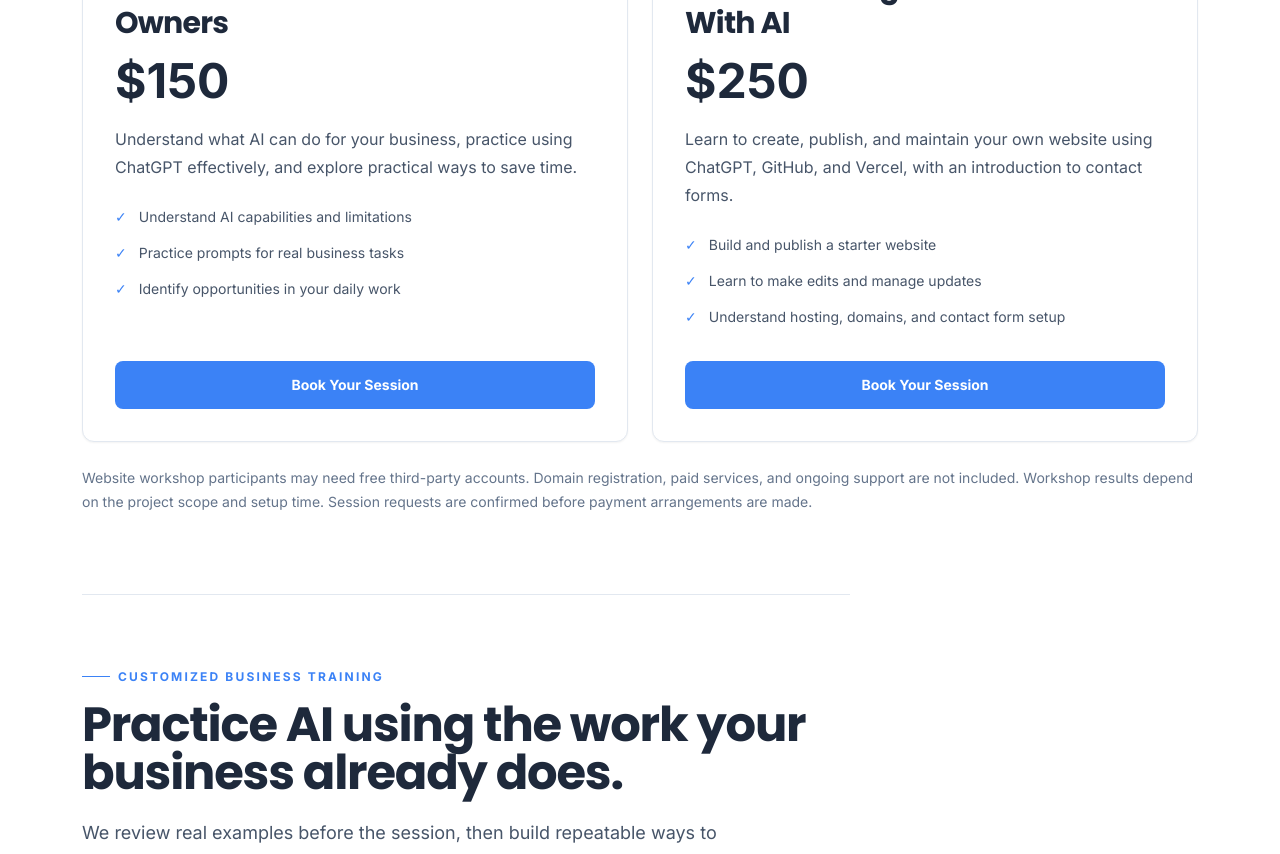
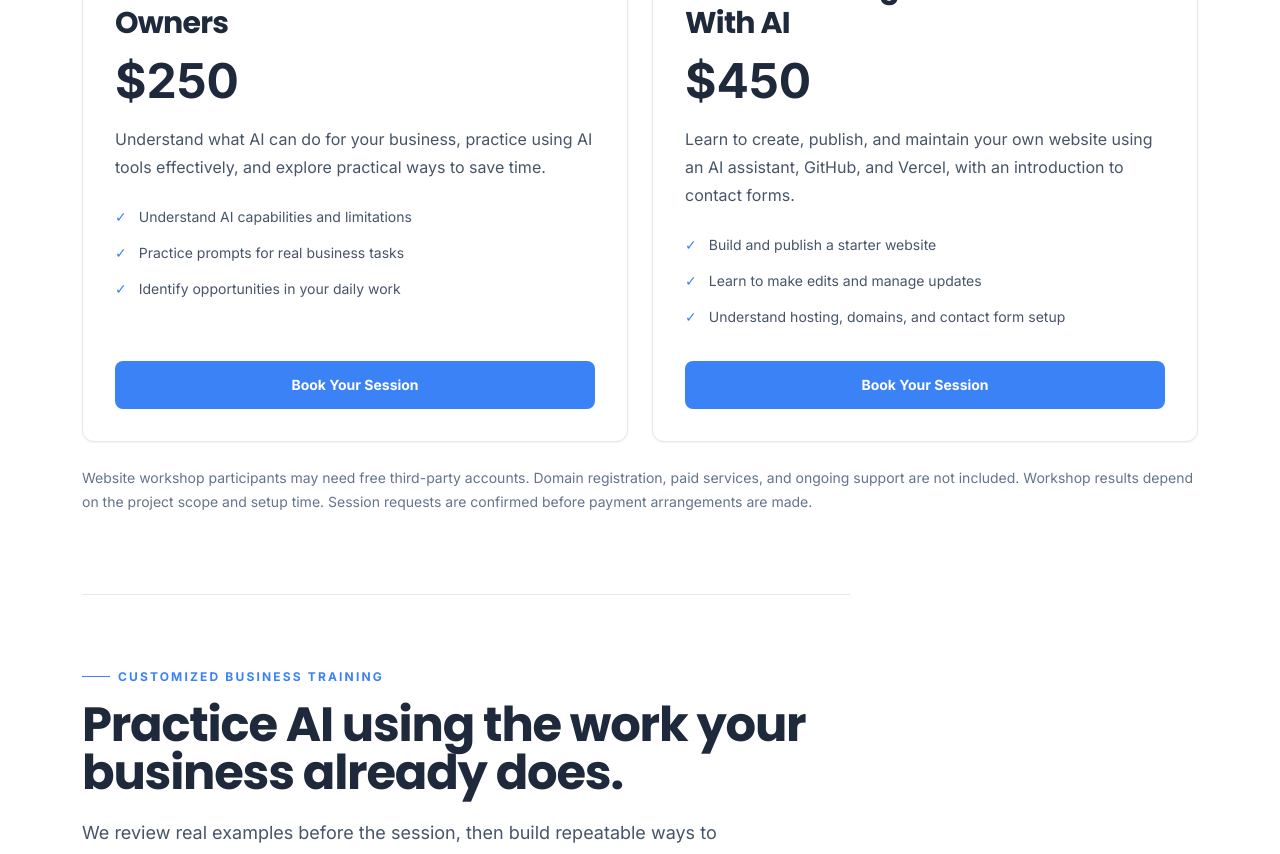
Before and after one commit to Procstar13/LaunchLocal, a Next.js app: page /ai-education in a window 1280 px wide. Shown: the part 1080-1934 px from the top of the page. Built offline with nearby package versions, Linux system fonts and the light colour scheme.

Commit message:
Raise individual AI session pricing

```diff
--- a/src/app/ai-education/page.tsx
+++ b/src/app/ai-education/page.tsx
@@ -11,9 +11,9 @@ export const metadata: Metadata = {
 const individualSessions = [
   {
     title: 'AI Fundamentals for Business Owners',
-    price: '$150',
+    price: '$250',
     duration: '60-minute guided session',
-    description: 'Understand what AI can do for your business, practice using ChatGPT effectively, and explore practical ways to save time.',
+    description: 'Understand what AI can do for your business, practice using AI tools effectively, and explore practical ways to save time.',
     outcomes: ['Understand AI capabilities and limitations', 'Practice prompts for real business tasks', 'Identify opportunities in your daily work'],
     plan: 'AI Fundamentals',
     offerId: 'ai_fundamentals' as const,
@@ -21,9 +21,9 @@ const individualSessions = [
   },
   {
     title: 'Build & Manage Your Website With AI',
-    price: '$250',
+    price: '$450',
     duration: '90-minute hands-on workshop',
-    description: 'Learn to create, publish, and maintain your own website using ChatGPT, GitHub, and Vercel, with an introduction to contact forms.',
+    description: 'Learn to create, publish, and maintain your own website using an AI assistant, GitHub, and Vercel, with an introduction to contact forms.',
     outcomes: ['Build and publish a starter website', 'Learn to make edits and manage updates', 'Understand hosting, domains, and contact form setup'],
     plan: 'AI Website Workshop',
     offerId: 'ai_website_workshop' as const,
```
